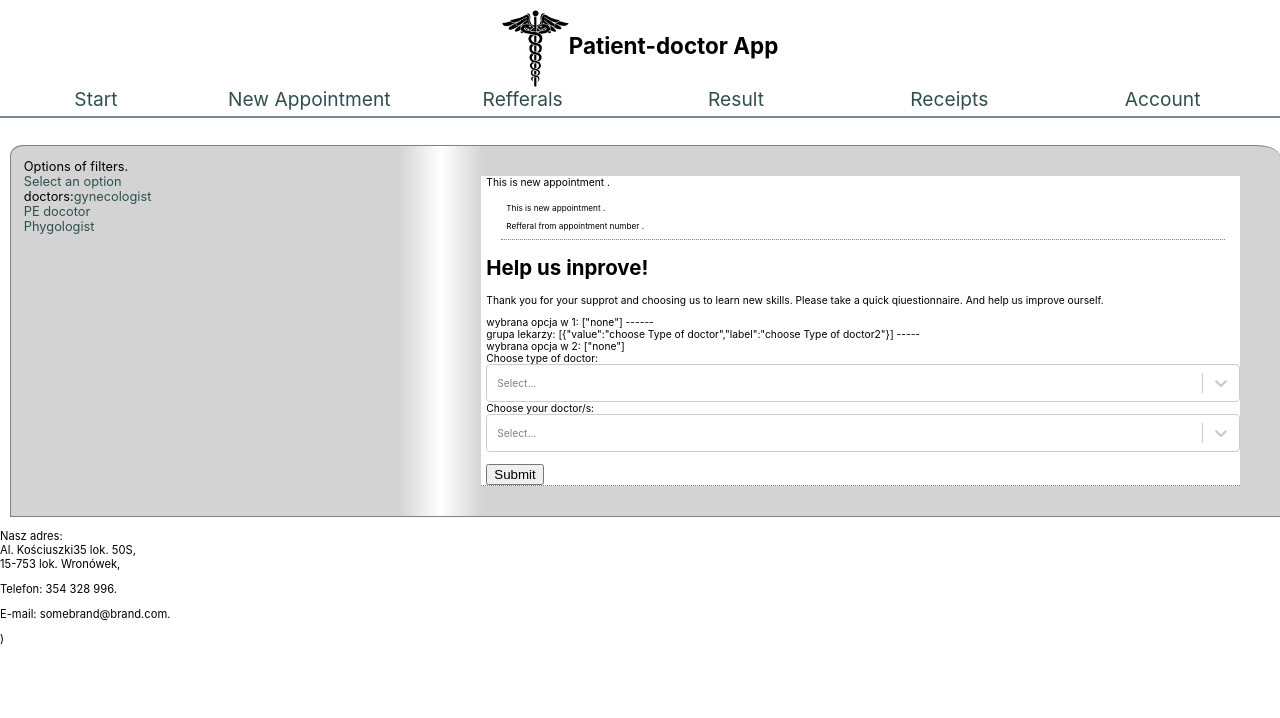
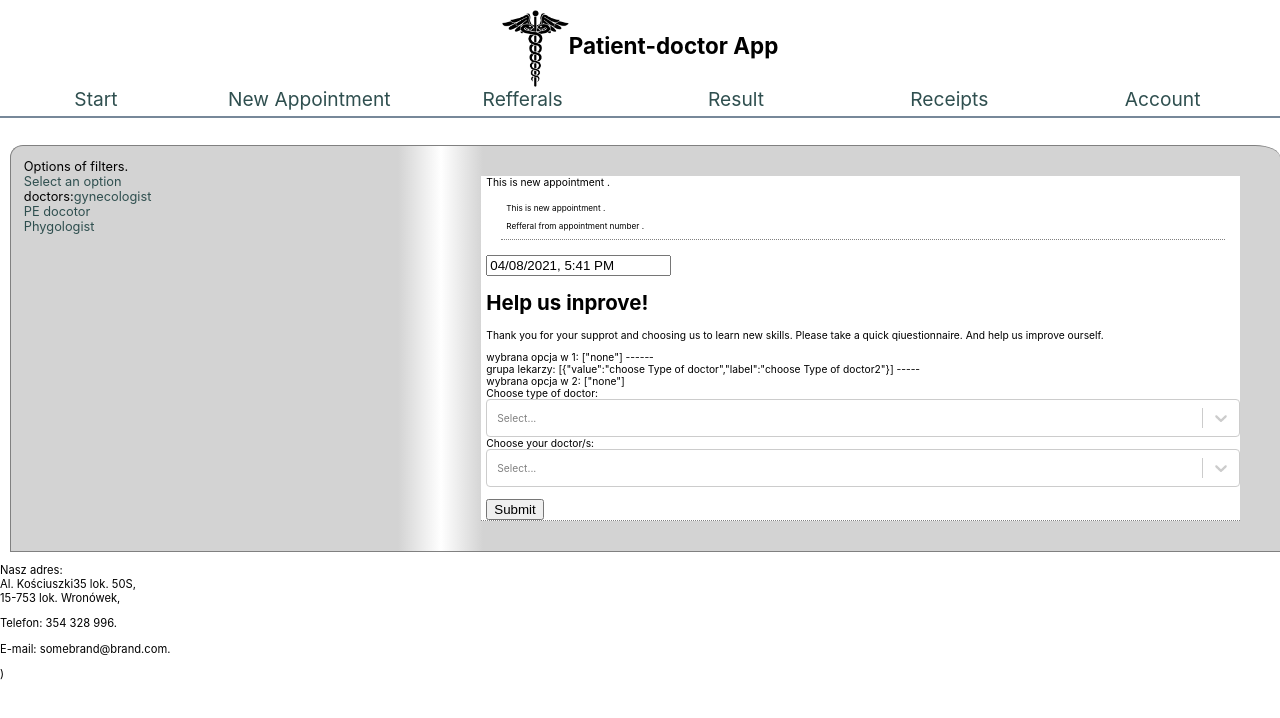
Before and after one commit to elzp/patientMedicalApp, a React (Create React App) app: page /new in a window 1280 px wide. Shown: the top 718 px of the page. Built offline with nearby package versions, Linux system fonts and the light colour scheme.

Commit message:
add choosing date and time

```diff
--- a/src/comp/Appointments.tsx
+++ b/src/comp/Appointments.tsx
@@ -1,7 +1,9 @@
 import React, {useState} from 'react';
 import Appointment from './Appointment';
 import Select from 'react-select';//npm install --save @types/react-select
+import DatePicker from "react-datepicker";// npm i react-datepicker  ;  npm i @types/react-datepicker
 import './../App.css';
+import "react-datepicker/dist/react-datepicker.css";
 import data from './../somedata.json';
 
 function Appointments(props: any ) {
@@ -9,6 +11,7 @@ function Appointments(props: any ) {
 
 const [selectedOption, setSelectedOption] = useState(["none"]);
 const [selectedOption2, setSelectedOption2] = useState(["none"]);
+const [startDate, setStartDate] = useState(new Date());
 
 const newDoctors =
   data.doctors.map(item => {
@@ -57,9 +60,9 @@ function handleTypeDoctorSelect(){ //sets array of doctor's names depending on c
 
          <Appointment noOfAppointment = {value}/>
 
-         {/* {selectedOption}
-
-         {JSON.stringify(newDoctors)}    */}
+    <DatePicker selected={startDate} onChange={(date: Date) => {setStartDate(date);}
+    }  showTimeSelect   dateFormat="Pp"
+    />
     <div id="welcome-section">
 
         <div><h1 id="title">Help us inprove!</h1></div>
```
